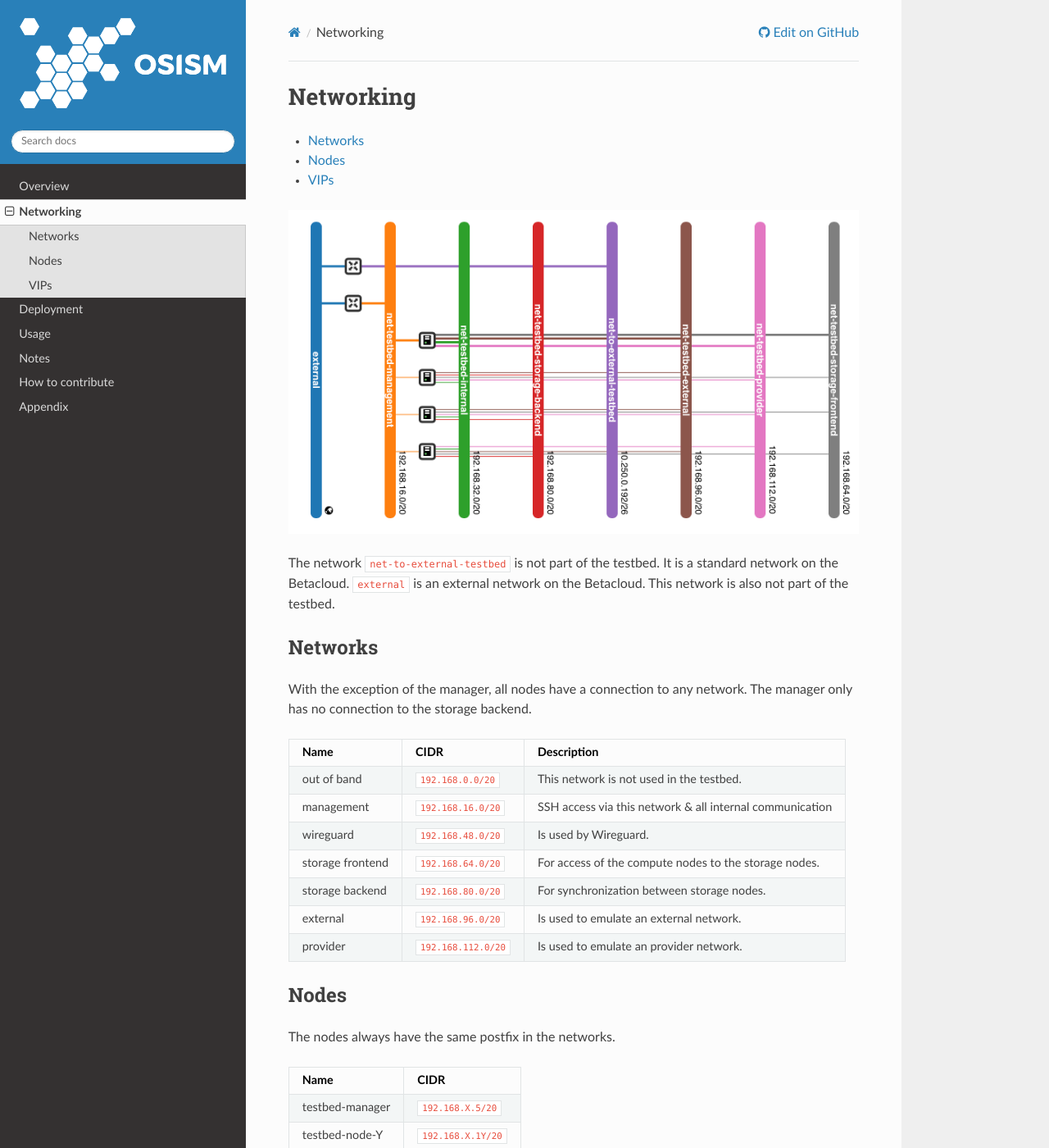
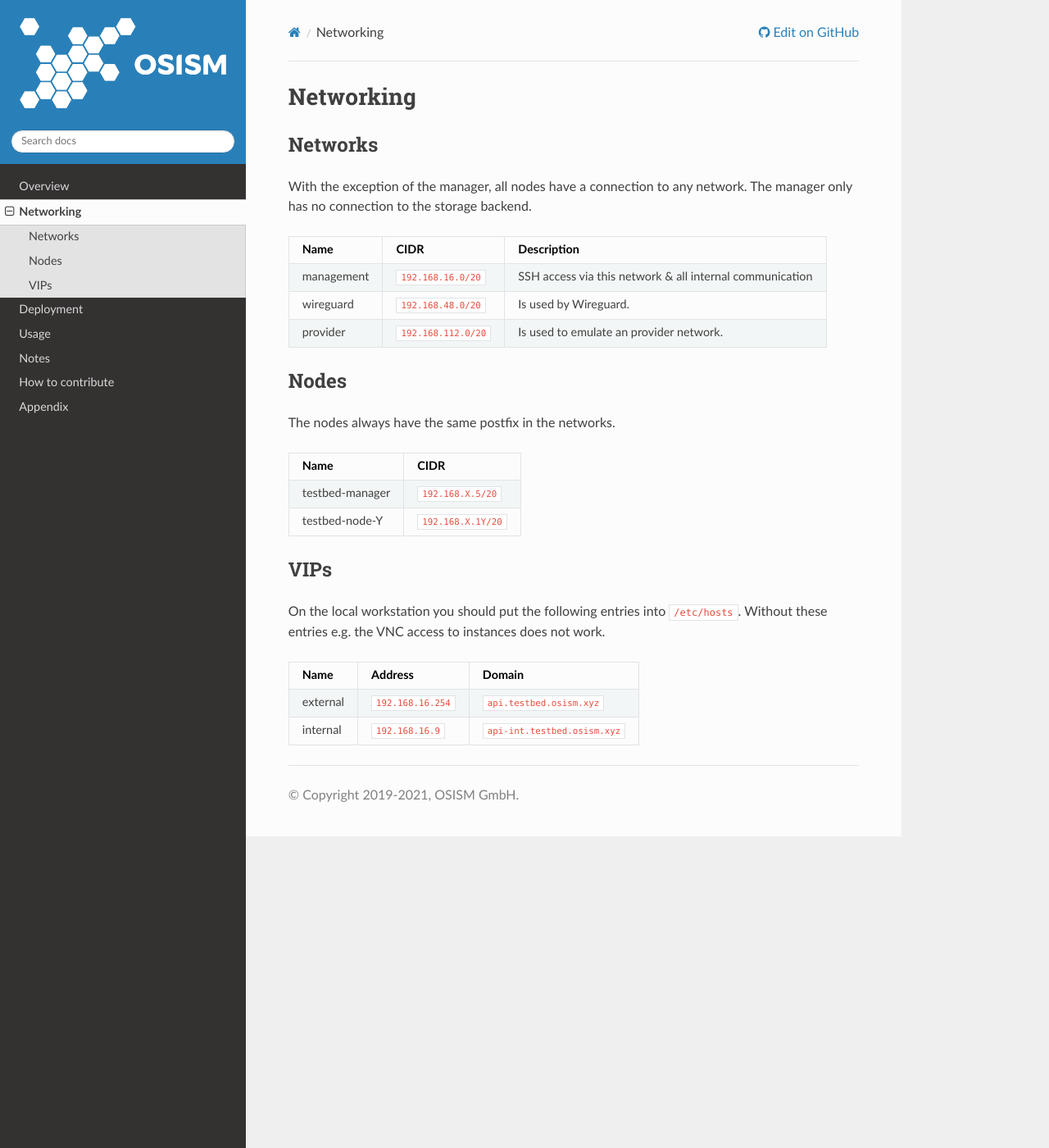
Before and after one commit to osism/testbed, a Sphinx documentation site: the page built from docs/source/networking.rst, in a window 1280 px wide and 1400 px high. Shown: the whole window at 82% size. Built offline with Sphinx 7.4.7 and the Read the Docs theme 2.0.0, drawn with Linux system fonts in a browser that asks for light colours.

Commit message:
Simplify the network layout (#952)
Move everything to the internal network 192.168.16.0/24. This avoids
problems with the additional IP addresses on the internal device.

Signed-off-by: Christian Berendt <berendt@osism.tech>

```diff
--- a/docs/source/deployment.rst
+++ b/docs/source/deployment.rst
@@ -316,8 +316,8 @@
    make ssh ENVIRONMENT=betacloud
    make login ENVIRONMENT=betacloud  # this is just an alias for "make ssh"
 
-Create a tunnel for the internal networks (``192.168.16.0/20``,
-``192.168.96.0/20`` ``192.168.112.0/20``) via sshuttle (https://github.com/sshuttle/sshuttle):
+Create a tunnel for the internal networks (``192.168.16.0/20``,  ``192.168.112.0/20``)
+via sshuttle (https://github.com/sshuttle/sshuttle):
 
 .. code-block:: console
 
--- a/docs/source/networking.rst
+++ b/docs/source/networking.rst
@@ -1,15 +1,6 @@
 ==========
 Networking
 ==========
-
-.. contents::
-   :local:
-
-.. figure:: /images/network-topology.png
-
-The network ``net-to-external-testbed`` is not part of the testbed.
-It is a standard network on the Betacloud. ``external`` is an external network on the Betacloud.
-This network is also not part of the testbed.
 
 Networks
 ========
@@ -20,12 +11,8 @@
 ================ ==================== ========================================================
 Name             CIDR                 Description
 ================ ==================== ========================================================
-out of band      ``192.168.0.0/20``   This network is not used in the testbed.
 management       ``192.168.16.0/20``  SSH access via this network & all internal communication
 wireguard        ``192.168.48.0/20``  Is used by Wireguard.
-storage frontend ``192.168.64.0/20``  For access of the compute nodes to the storage nodes.
-storage backend  ``192.168.80.0/20``  For synchronization between storage nodes.
-external         ``192.168.96.0/20``  Is used to emulate an external network.
 provider         ``192.168.112.0/20`` Is used to emulate an provider network.
 ================ ==================== ========================================================
 
@@ -50,6 +37,6 @@
 ========= =================== =============================
 Name      Address             Domain
 ========= =================== =============================
-external  ``192.168.96.9``    ``api.testbed.osism.xyz``
+external  ``192.168.16.254``    ``api.testbed.osism.xyz``
 internal  ``192.168.16.9``    ``api-int.testbed.osism.xyz``
 ========= =================== =============================
```
Also changed, not shown: docs/source/images/network-topology.png (deleted), 16 other files.
